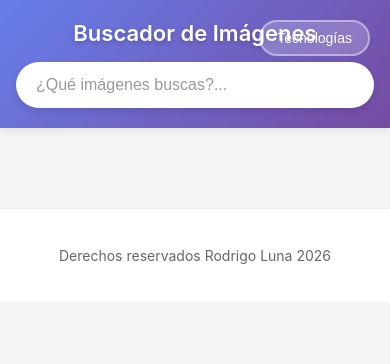
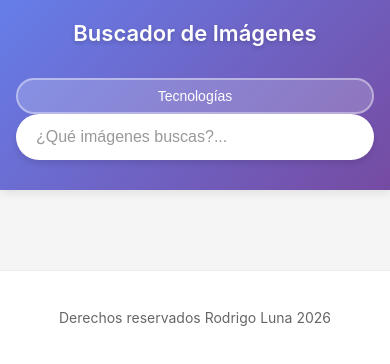
Before and after one commit to rlunasanchez/buscador-imagenes, a React (Vite) app: page / in a window 390 px wide. Shown: the top 364 px of the page. Built offline with nearby package versions, Linux system fonts and the light colour scheme.

Commit message:
Fix responsive button for mobile

```diff
--- a/src/header.css
+++ b/src/header.css
@@ -38,6 +38,7 @@ header {
 
 header h1 {
     margin: 0 0 16px 0;
+    margin-right: 100px;
     color: #fff;
     font-size: 28px;
     font-weight: 600;
@@ -106,19 +107,27 @@ footer {
 
 @media (max-width: 600px) {
     header {
-        padding: 20px 16px;
+        padding: 20px 16px 30px;
         border-radius: 0;
     }
 
     header h1 {
         font-size: 22px;
+        margin-right: 0;
+    }
+
+    header {
+        position: relative;
+    }
+
+    .tech-button {
+        position: static;
+        margin-top: 16px;
+        width: 100%;
     }
 }
 
 .tech-button {
-    position: absolute;
-    top: 20px;
-    right: 20px;
     background: rgba(255, 255, 255, 0.2);
     color: #fff;
     border: 2px solid rgba(255, 255, 255, 0.4);
@@ -128,6 +137,16 @@ footer {
     font-size: 14px;
     font-weight: 500;
     transition: all 0.3s ease;
+}
+
+@media (min-width: 601px) {
+    .tech-button {
+        position: absolute;
+        top: 20px;
+        right: 20px;
+        width: auto;
+        margin-top: 0;
+    }
 }
 
 .tech-button:hover {
```
